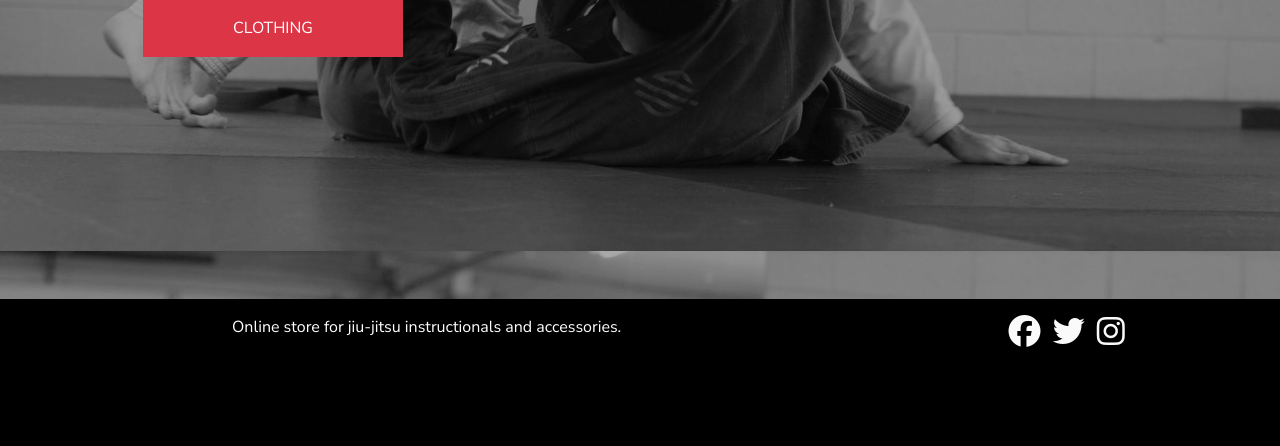
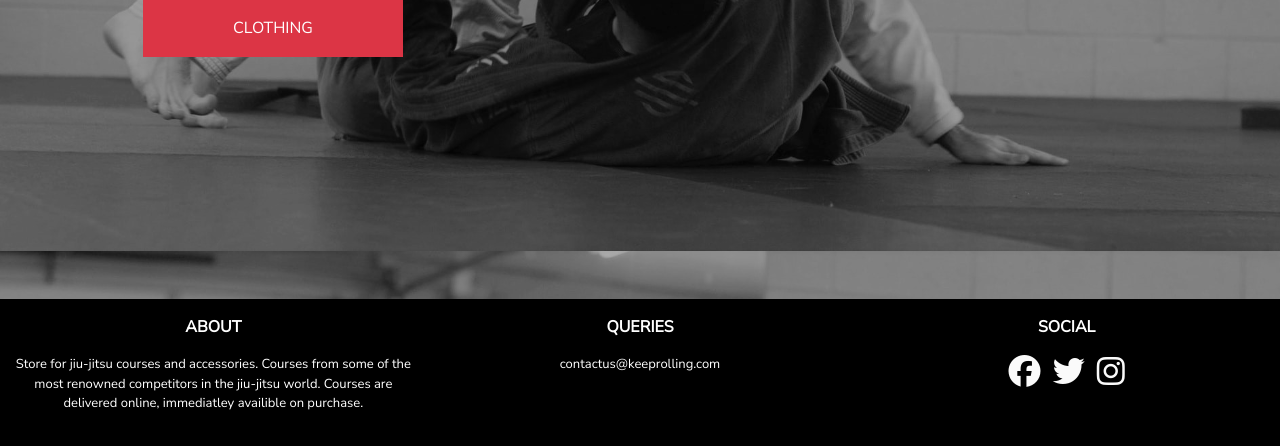
Before and after one commit to upeshp/MS4_KeepRolling, a Django app: page / in a window 1280 px wide. Shown: the part 549-995 px from the top of the page. Before the commit the page ends 896 px from the top, so only its background shows below. Run offline with Django 3.2, Linux system fonts and the light colour scheme; some libraries are stand-ins or nearby versions.

Commit message:
Feat: added content to footer on index.html

```diff
--- a/home/templates/home/index.html
+++ b/home/templates/home/index.html
@@ -55,10 +55,16 @@
     <!-- Footer -->
     <footer class="container-fluid">
         <div class="row bg-black footer-container">
-            <div class="col-md-8 col-sm-12 text-center mt-3 mb-3">
-                <p class="text-white">Online store for jiu-jitsu instructionals and accessories.</p>
+            <div class="col-md-4 col-sm-12 text-center mt-3 mb-3">
+                <p class="footer-header text-white text-uppercase">About</p>
+                <p class="footer-text text-white">Store for jiu-jitsu courses and accessories. Courses from some of the most renowned competitors in the jiu-jitsu world. Courses are delivered online, immediatley availible on purchase.</p>
             </div>
-            <div class="col-md-4 col-sm-12 text-center mt-3 mb-3">
+            <div class="col-md-4 col-sm-6 text-center mt-3 mb-3">
+                <p class="footer-header text-white text-uppercase">Queries</p>
+                <p class="footer-text text-white">contactus@keeprolling.com</p>
+            </div>
+            <div class="col-md-4 col-sm-6 text-center mt-3 mb-3">
+                <p class="footer-header text-white text-uppercase">Social</p>
                 <ul class="list-inline social-links">
                     <li class="list-inline-item"><a href="https://www.facebook.com" target="_blank"><i class="fab fa-facebook fa-2x"></i></a></li>
                     <li class="list-inline-item"><a href="https://www.twitter.com" target="_blank"><i class="fab fa-twitter fa-2x"></i></a></li>
--- a/static/css/base.css
+++ b/static/css/base.css
@@ -73,6 +73,14 @@ body {
     -moz-transition: all 0.35s ease-in-out;
     -webkit-transition: all 0.35s ease-in-out;
     -o-transition: all 0.35s ease-in-out;
+}
+
+.footer-text {
+    font-size: small;
+}
+
+.footer-header {
+    font-weight: bold;
 }
 
 .shop-now-button {
```
